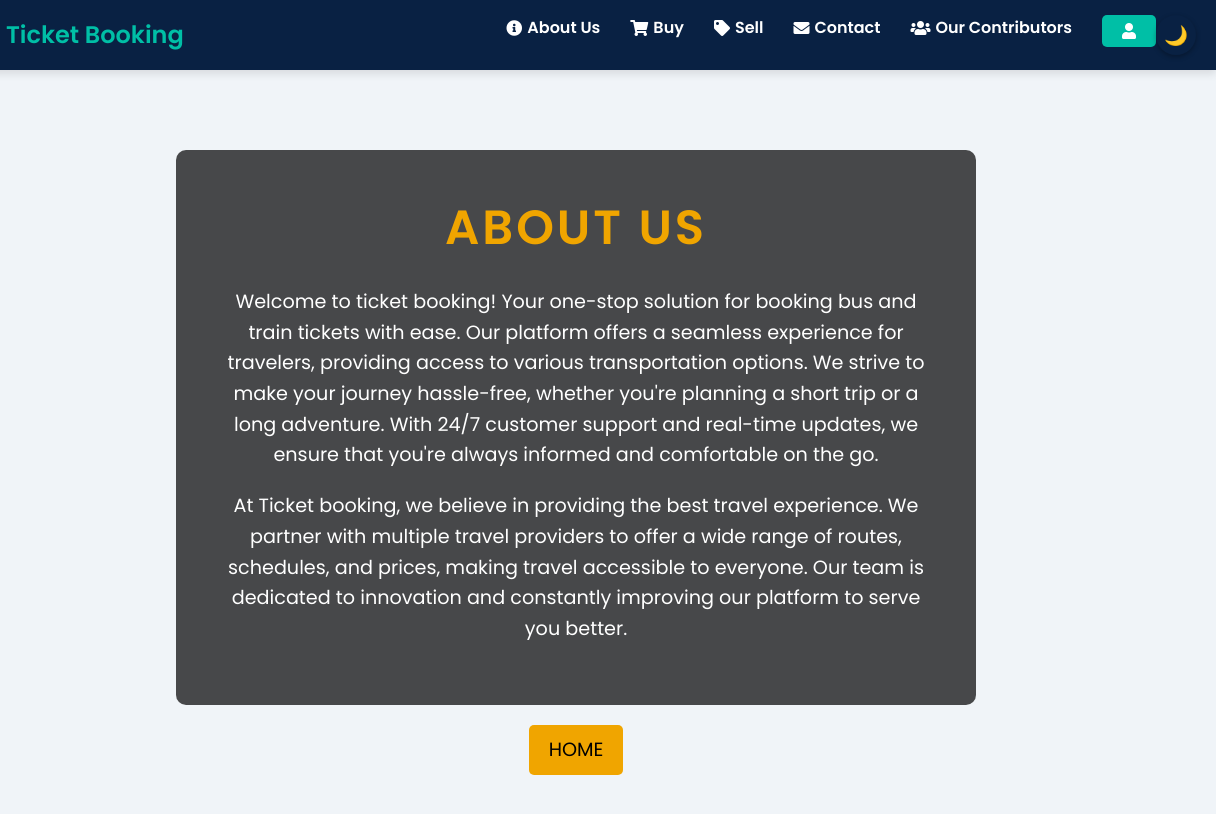
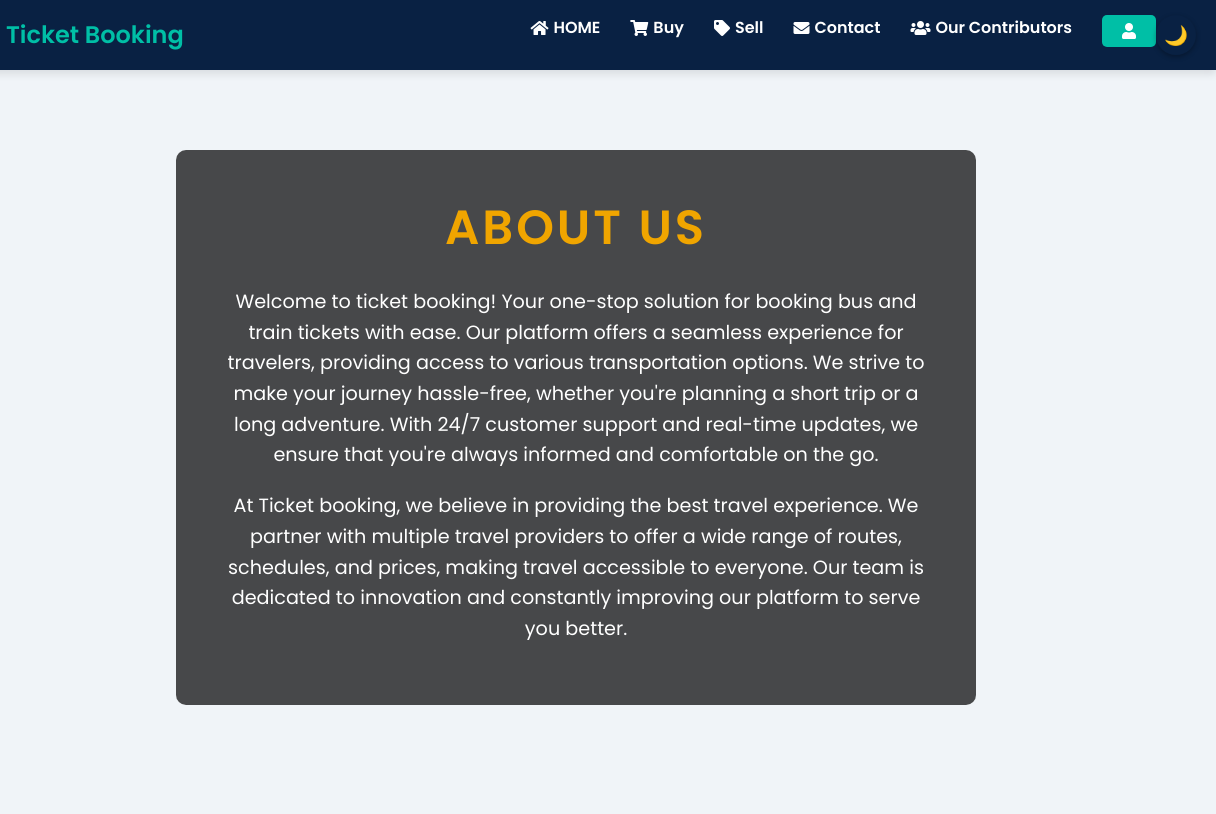
Before and after one commit to ankit071105/Ticket-Booking, a plain HTML site: page about.html in a window 1280 px wide. Shown: the full height of the page, 64-1280 px from the left. Drawn offline with Linux system fonts and the light colour scheme; a script that the page names is missing.

Commit message:
added home button

```diff
--- a/about.html
+++ b/about.html
@@ -31,7 +31,7 @@
             </div>
 
             <ul class="nav-links">
-                <li><a href="about.html"><i class="fas fa-info-circle"></i> About Us</a></li>
+                <li><a href="index.html" class="home-button"><i class="fas fa-home"></i>HOME</a></li>
                 <li><a href="buy.html"><i class="fas fa-shopping-cart"></i> Buy</a></li>
                 <li><a href="sell.html"><i class="fas fa-tag"></i> Sell</a></li>
                 <li><a href="#contact"><i class="fas fa-envelope"></i> Contact</a></li>
@@ -100,7 +100,7 @@
                 to innovation and constantly improving our platform to serve you better.
             </p>
         </div>
-        <a href="index.html" class="home-button">HOME</a>
+
     </section>
     <div class="gtranslate_wrapper"></div>
     <script>window.gtranslateSettings = {"default_language":"en","detect_browser_language":true,"wrapper_selector":".gtranslate_wrapper"}</script>
@@ -150,21 +150,7 @@ body {
     margin-bottom: 20px;
 }
 
-.home-button {
-    display: inline-block;
-    padding: 10px 20px;
-    margin-top: 20px;
-    background-color: #f0a500;
-    color: #000;
-    text-decoration: none;
-    font-size: 1.2rem;
-    border-radius: 5px;
-    transition: background-color 0.3s ease;
-}
 
-.home-button:hover {
-    background-color: #e59500;
-}
 
 @media (max-width: 768px) {
     #about-us h1 {
@@ -175,9 +161,7 @@ body {
         font-size: 1rem;
     }
 
-    .home-button {
-        font-size: 1rem;
-        padding: 8px 16px;
-    }
+
+
 }
 </style>
```
